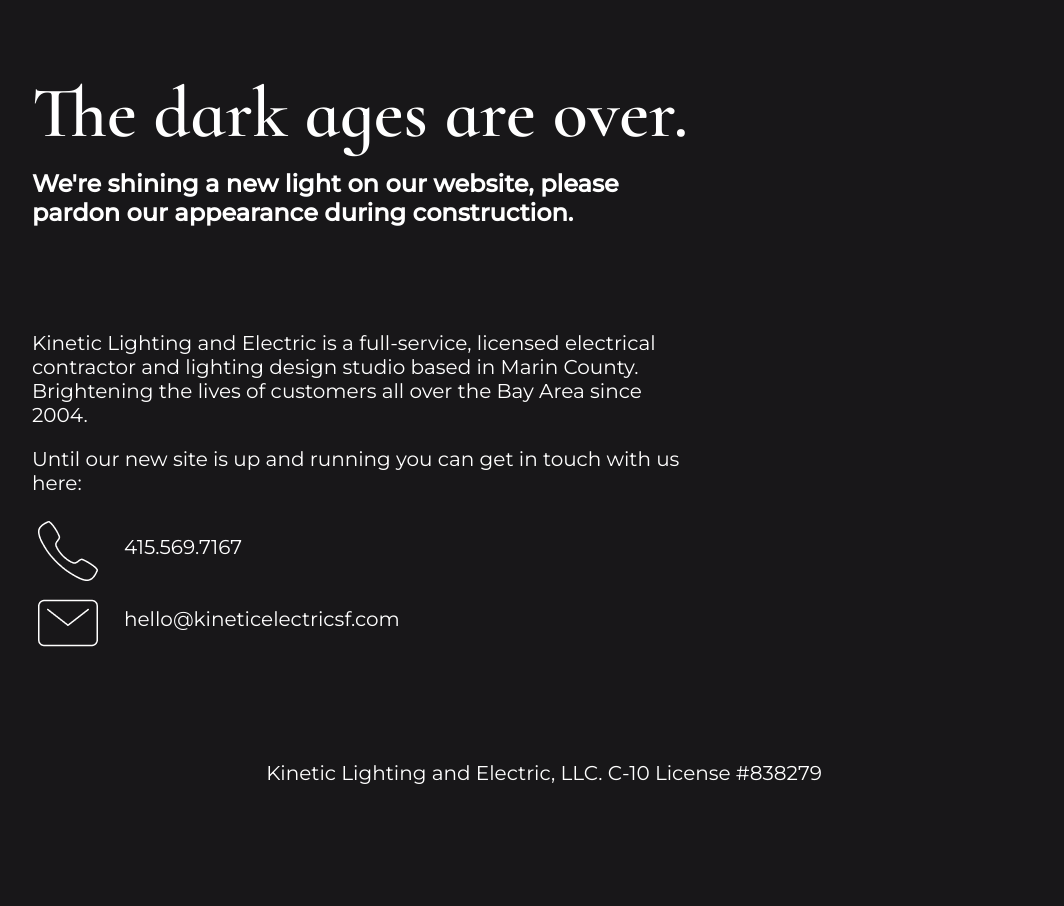
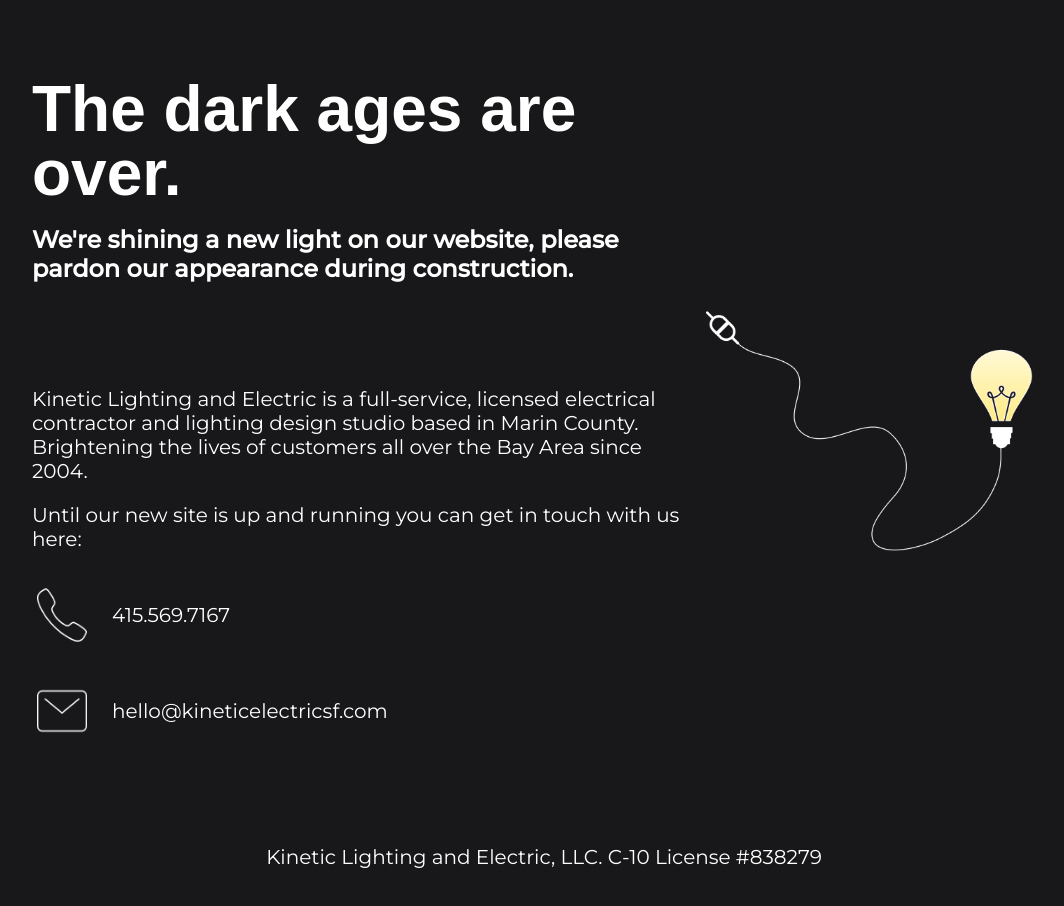
Before and after one commit to zoerem/KLE, a plain HTML site: page index.html in a window 1280 px wide. Shown: the whole page, without its empty margins (96-1160 px from the left). Before the commit the page ends 861 px from the top, so only its background shows below. Drawn offline with nearby package versions, Linux system fonts and the light colour scheme.

Commit message:
Dont know how to make animation work so might skip it

```diff
--- a/css/style.css
+++ b/css/style.css
@@ -4,8 +4,8 @@ body{
 }
 h1{
     color: white;
-    font-family: 'Cormorant Infant', serif;
-    font-size: 4.5em;
+    font-family: 'Skia', sans-serif;
+    font-size: 4em;
     margin: 0;
     line-height: 100%;
 }
@@ -24,9 +24,15 @@ a{
     text-decoration: none;
 }
 
-.flexbox{
+.flexbox1{
     display: flex;
 }
+
+.flexbox2{
+    display: flex;
+    margin-top: 2em;
+}
+
 .content{
     padding-top: 4em;
     max-width: 90%;
@@ -38,19 +44,20 @@ a{
     width: 100%;
     height:  auto;
 }
-/* .light-open:hover{
-    display:none;
-
+.light-closed{
+    z-index:-1;
+    width: 100%;
+    height:  auto;
+    min-width: 125px;
 }
-.light-closed{
-    display: none;
-}
-.light-closed:hover{
-    display: block;
-} */
 
 .padding{
     padding-left: 1em;
+}
+.icon{
+    width:100%;
+    height: auto;
+    max-width: 60px;
 }
 .icon:hover{
     transform: scale(1.15);
@@ -60,3 +67,9 @@ a{
     padding-top: 8%;
     text-align: center;
 }
+
+@media only screen and (max-width: 800px){
+    .flexbox1{
+        flex-direction: column-reverse;
+    }
+}
--- a/index.html
+++ b/index.html
@@ -5,7 +5,7 @@
         <meta name="viewport" content="width=device-width, initial-scale=1.0">
         <title>Kinetic Lighting & Electric</title>
         <link href="css/style.css" rel="stylesheet" type="text/css">
-        <link href="images/KineticElectricLogo.jpg" rel="icon" type="image/png">
+        <link href="https://raw.githubusercontent.com/zoerem/KLE/main/images/KineticElectricLogo.jpg" rel="icon" type="image/png">
         <link rel="preconnect" href="https://fonts.gstatic.com">
         <link href="https://fonts.googleapis.com/css2?family=Cormorant+Infant:wght@600&display=swap" rel="stylesheet">
         <link href="https://fonts.googleapis.com/css2?family=Montserrat:wght@400;500&display=swap" rel="stylesheet">
@@ -19,7 +19,7 @@
                 We're shining a new light on our website, please pardon our appearance during construction.
             </h2>
         </div>
-        <div class="flexbox">
+        <div class="flexbox1">
             <div class="content">
                 <p>
                     Kinetic Lighting and Electric is a full-service, licensed electrical contractor and lighting design studio based in Marin County.  Brightening the lives of customers all over the Bay Area since 2004.
@@ -28,20 +28,21 @@
                     Until our new site is up and running you can get in touch with us here:
                 </p>
                 <div>
-                    <a href="tel:1-415-569-7167" class="flexbox images">
-                        <img src="images/icon-phone.png" alt="phone icon" class="icon">
+                    <a href="tel:1-415-569-7167" class="flexbox2 images">
+                        <img src="https://raw.githubusercontent.com/zoerem/KLE/main/images/icon-phone.png" alt="phone icon" class="icon">
                         <p class="icon padding">415.569.7167</p>
                     </a>
                 </div>
                 <div>
-                    <a href="mailto:hello@kineticelectricsf.com" class="flexbox images">
-                        <img src="images/icon-mail.png" alt="email icon" class="icon">
+                    <a href="mailto:hello@kineticelectricsf.com" class="flexbox2 images">
+                        <img src="https://raw.githubusercontent.com/zoerem/KLE/main/images/icon-mail.png" alt="email icon" class="icon">
                         <p class="icon padding">hello@kineticelectricsf.com</p>
                     </a>
                 </div>
             </div>
             <div class="images">
-                <img class="light-open" src="images/lightbulb-open.png" alt="lightbulb illuminating">
+                <!-- <img class="light-open" src="https://raw.githubusercontent.com/zoerem/KLE/main/images/lightbulb-open.png" alt="lightbulb illuminating"> -->
+                <img class="light-closed" src="https://raw.githubusercontent.com/zoerem/KLE/main/images/lightbulb-closed.png">
             </div>
         </div>
         <p class="footer">
--- a/js/script.js
+++ b/js/script.js
@@ -1,4 +1,4 @@
-$(".light-open").fadeOut(function() {
-  $(this).load(function() { $(this).fadeIn(); });
-  $(this).attr("src", "images/lightbulb-closed.png");
-});
+// $(".light-open").fadeOut("3000", function() {
+// });
+// $(".light-closed").fadeIn("3000", function(){
+//  });
```
